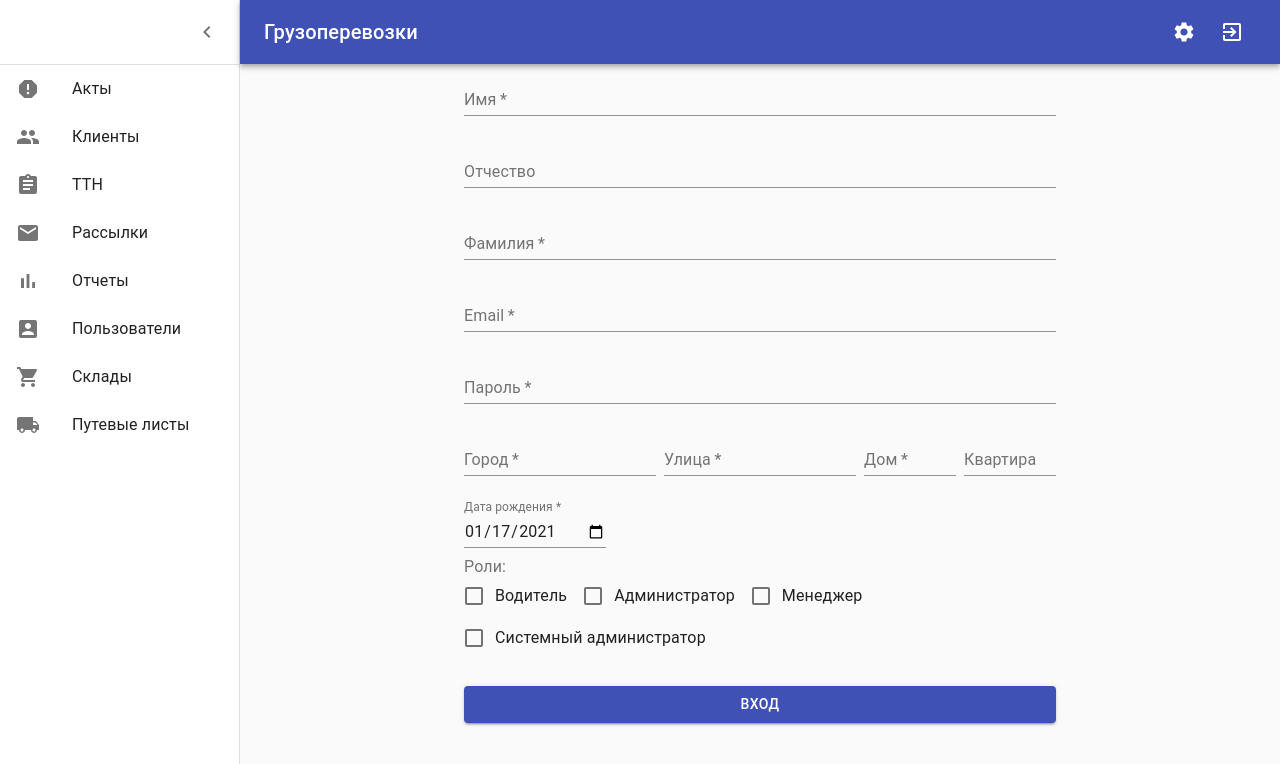
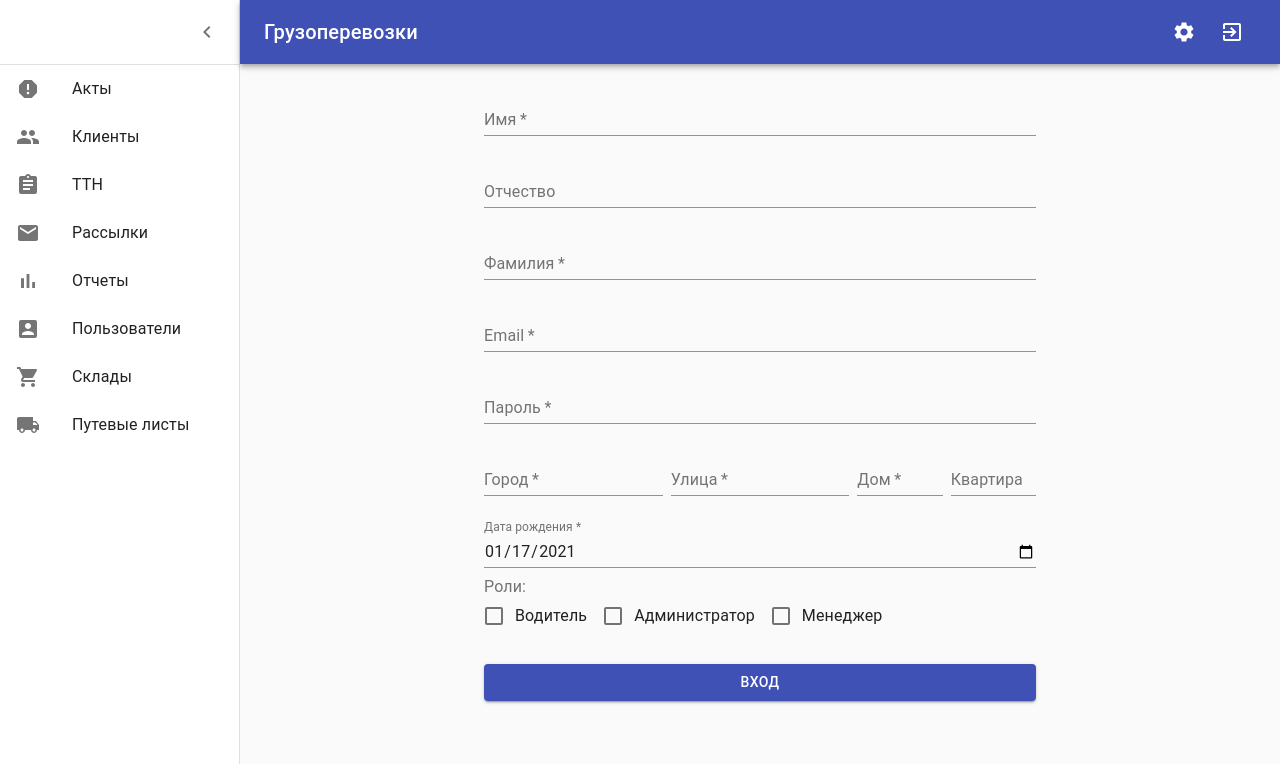
Before and after one commit to tappiola/CargoTransportation, a React (Create React App) app in the folder front/: page /new-company in a window 1280 px wide. Shown: the top 764 px of the page. Built offline with nearby package versions, Linux system fonts and the light colour scheme.

Commit message:
fix: you can add new sysadmin

```diff
--- a/front/src/components/FormFields/RoleField/RoleField.jsx
+++ b/front/src/components/FormFields/RoleField/RoleField.jsx
@@ -7,7 +7,7 @@ import FormHelperText from '@material-ui/core/FormHelperText';
 import FormLabel from '@material-ui/core/FormLabel';
 import FormControl from '@material-ui/core/FormControl';
 
-import { ROLE_NAMES } from 'constants/permissions';
+import { ROLE_NAMES, ROLES } from 'constants/permissions';
 
 const validateRoles = (rolesState) => rolesState
   && Object.values(rolesState).some((checked) => checked);
@@ -18,7 +18,9 @@ export const RoleField = ({
   <FormControl error={!!error}>
     <FormLabel component="legend">Роли:</FormLabel>
     <FormGroup row>
-      {Object.entries(ROLE_NAMES).map(([value, label]) => (
+      {Object.entries(ROLE_NAMES)
+        .filter(([roleName]) => roleName !== ROLES.GLOBAL_ADMIN)
+        .map(([value, label]) => (
           <FormControlLabel
             key={value}
             control={(
--- a/front/src/pages/NewCompanyForm/NewCompanyForm.jsx
+++ b/front/src/pages/NewCompanyForm/NewCompanyForm.jsx
@@ -43,7 +43,7 @@ function NewCompanyFrom({ prevUserData, resolveSubmit }) {
         onSubmit={handleSubmit(handleSubmitMe)}
         noValidate
       >
-        <Grid container spacing={5}>
+        <Grid container direction="column">
           <NameField
             inputRef={register}
             defaultValue={firstname}
```
Lines whose indentation alone changed are shown as unchanged.
